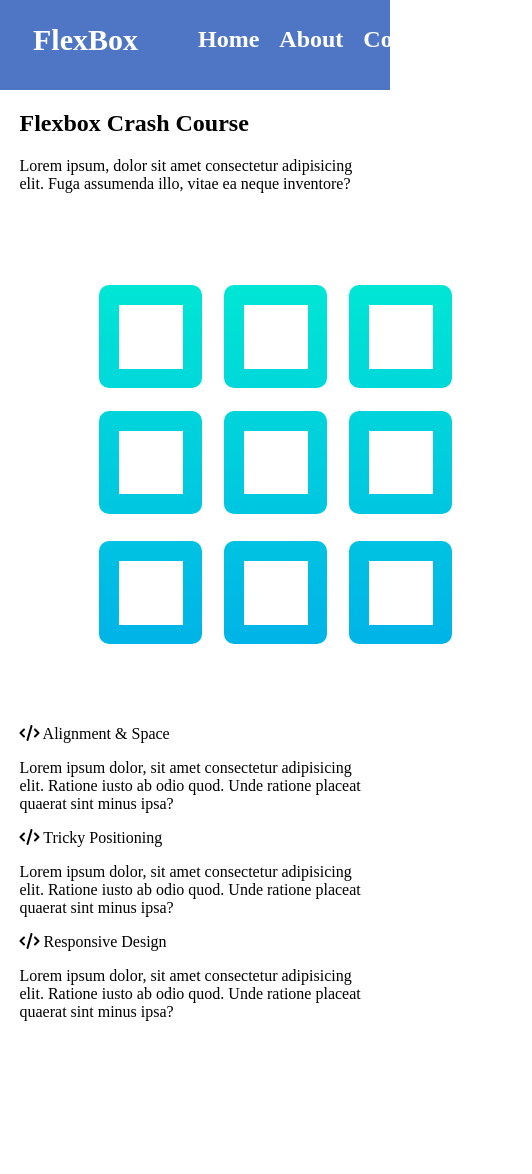
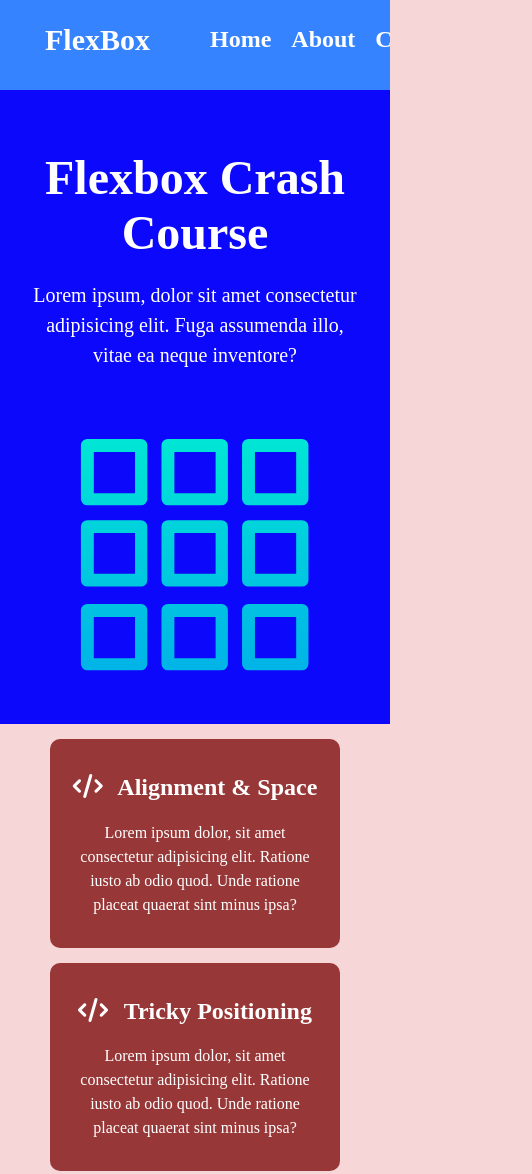
Before and after one commit to icodemac/flex-layout, a plain HTML site: page index.html in a window 390 px wide. Shown: the top 1174 px of the page, 532 px wide, since content can reach past the window. Before the commit the page ends 1037 px from the top, so only its background shows below. Drawn offline with Linux system fonts and the light colour scheme.

Commit message:
added media queries

```diff
--- a/index.html
+++ b/index.html
@@ -51,21 +51,21 @@
     <section id="boxes">
       <div class="container">
         <div class="box">
-          <i class="fa-solid fa-code"></i> Alignment & Space
+          <h2><i class="fa-solid fa-code"></i> Alignment & Space</h2>
           <p>
             Lorem ipsum dolor, sit amet consectetur adipisicing elit. Ratione
             iusto ab odio quod. Unde ratione placeat quaerat sint minus ipsa?
           </p>
         </div>
         <div class="box">
-          <i class="fa-solid fa-code"></i> Tricky Positioning
+          <h2><i class="fa-solid fa-code"></i> Tricky Positioning</h2>
           <p>
             Lorem ipsum dolor, sit amet consectetur adipisicing elit. Ratione
             iusto ab odio quod. Unde ratione placeat quaerat sint minus ipsa?
           </p>
         </div>
         <div class="box">
-          <i class="fa-solid fa-code"></i> Responsive Design
+          <h2><i class="fa-solid fa-code"></i> Responsive Design</h2>
           <p>
             Lorem ipsum dolor, sit amet consectetur adipisicing elit. Ratione
             iusto ab odio quod. Unde ratione placeat quaerat sint minus ipsa?
--- a/main.css
+++ b/main.css
@@ -5,18 +5,27 @@
 body {
   margin: 0;
   padding: 0;
+  background-color: #f6d6d6;
 }
 
 .container {
-  width: 90%;
+  max-width: 1100px;
   margin: 0 auto;
+  padding: 0 30px;
 }
 
+img {
+  width: 100%;
+}
+
+/* Header & Nav */
+
 #main-header {
-  background-color: #4f76c4;
+  background-color: #3683ff;
   min-height: 70px;
   color: #fff;
   padding: 10px 15px;
+  overflow: hidden;
 }
 
 #main-header .container {
@@ -46,3 +55,76 @@ body {
   font-size: 30px;
   font-weight: bold;
 }
+
+/* Showcase */
+
+#showcase {
+  background-color: #0c08fb;
+  color: #fff;
+  min-height: 400px;
+}
+
+#showcase img {
+  max-width: 400px;
+}
+
+#showcase .container {
+  display: flex;
+  justify-content: space-evenly;
+  align-items: center;
+}
+
+#showcase .container h1 {
+  font-size: 3rem;
+  font-weight: bold;
+  margin-bottom: 10px;
+}
+
+#showcase .container p {
+  font-size: 20px;
+  line-height: 1.5;
+}
+
+/* Boxes */
+
+#boxes .container {
+  display: flex;
+  justify-content: space-between;
+}
+
+.box {
+  flex: 1;
+  background-color: #983737;
+  margin: 15px 20px;
+  padding: 15px 20px;
+  border-radius: 10px;
+  color: #fff;
+}
+
+.box i {
+  margin-right: 10px;
+}
+
+.box h2 {
+  font-size: 1.5rem;
+}
+
+.box p {
+  font-size: 1rem;
+  line-height: 1.5;
+}
+
+/* Media Queries */
+
+@media (max-width: 767px) {
+  #showcase .container {
+    flex-direction: column;
+    padding-top: 20px;
+    text-align: center;
+  }
+
+  #boxes .container {
+    display: block;
+    text-align: center;
+  }
+}
```
